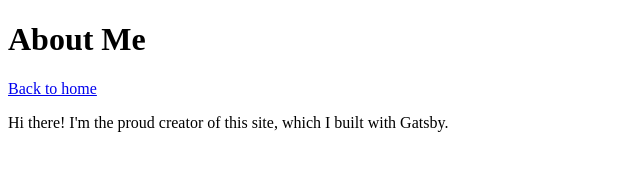
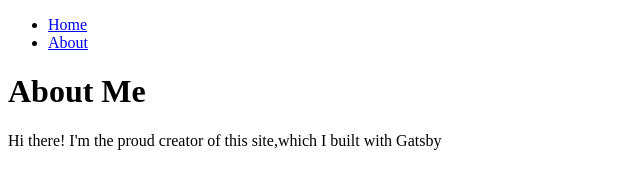
Before and after one commit to mayuehit/gatsby, a Gatsby site: page /about in a window 1280 px wide. Shown: the whole page, without its empty margins (0-640 px from the left). Built offline with nearby package versions, Linux system fonts and the light colour scheme; Gatsby itself is replaced by a stand-in of ours.

Commit message:
[init] use children of props

```diff
--- /dev/null
+++ b/src/components/layout.js
@@ -0,0 +1,25 @@
+import * as React from "react";
+import { Link } from "gatsby";
+
+const Layout = ({ pageTitle, children }) => {
+  return (
+    <div>
+      <nav>
+        <ul>
+          <li>
+            <Link to="/">Home</Link>
+          </li>
+          <li>
+            <Link to="/about">About</Link>
+          </li>
+        </ul>
+      </nav>
+      <main>
+        <h1>{pageTitle}</h1>
+        {children}
+      </main>
+    </div>
+  );
+};
+
+export default Layout;
--- a/src/pages/about.js
+++ b/src/pages/about.js
@@ -1,12 +1,11 @@
 import * as React from 'react'
 import {Link} from 'gatsby'
+import Layout from '../components/layout'
 const AboutPage = () =>{
     return (
-    <main>
-      <h1>About Me</h1>
-      <Link to="/">Back to home</Link>
-      <p>Hi there! I'm the proud creator of this site, which I built with Gatsby.</p>
-    </main>
+    <Layout pageTitle="About Me">
+      <p>Hi there! I'm the proud creator of this site,which I built with Gatsby</p>
+    </Layout>
     )
 }
 
```
Also changed, not shown: src/pages/index.js (+4 -5 lines), README.md.
